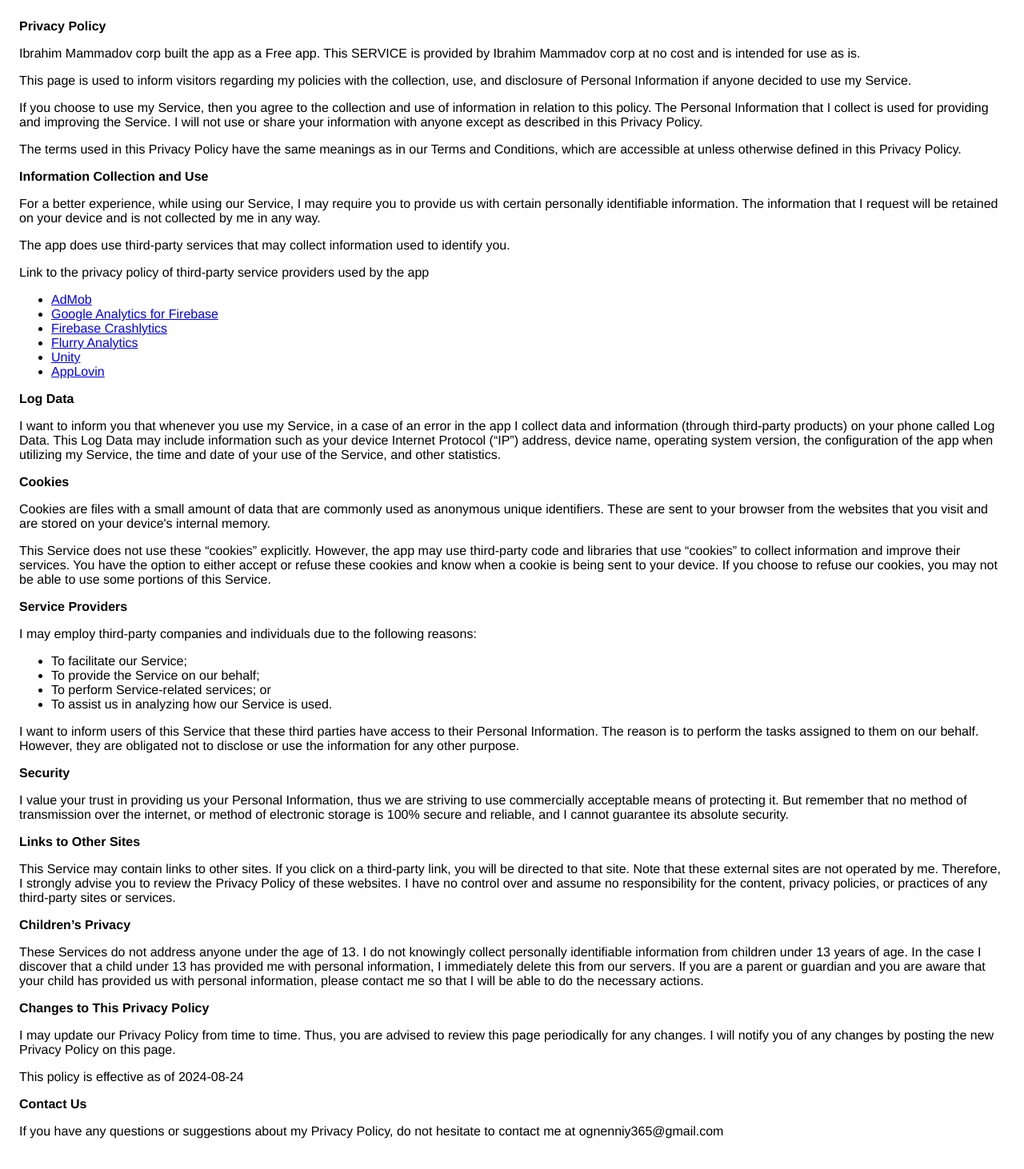
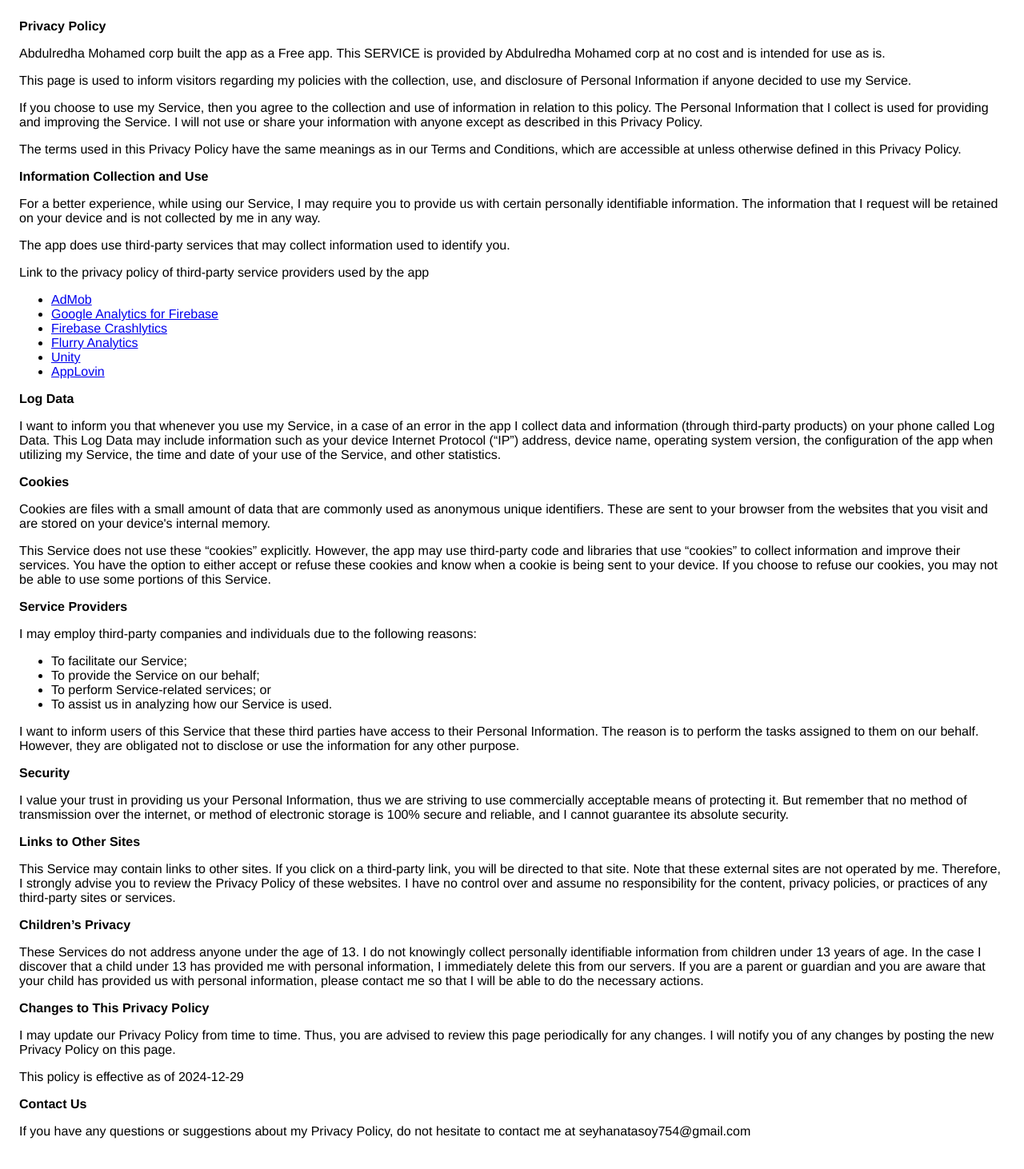
Before and after one commit to seyhanatasoy754/seyhanatasoy754.github.io, a plain HTML site: page policy.html in a window 1280 px wide. Shown: the whole page at 80% size. Drawn offline with Linux system fonts and the light colour scheme.

Commit message:
Update policy.html

```diff
--- a/policy.html
+++ b/policy.html
@@ -8,9 +8,9 @@
     </head>
     <body>
     <strong>Privacy Policy</strong> <p>
-                  Ibrahim Mammadov corp built the   app as
+                  Abdulredha Mohamed corp built the   app as
                   a Free app. This SERVICE is provided by
-                  Ibrahim Mammadov corp at no cost and is intended for use as
+                  Abdulredha Mohamed corp at no cost and is intended for use as
                   is.
                 </p> <p>
                   This page is used to inform visitors regarding my
@@ -101,9 +101,9 @@
                   periodically for any changes. I will
                   notify you of any changes by posting the new Privacy Policy on
                   this page.
-                </p> <p>This policy is effective as of 2024-08-24</p> <p><strong>Contact Us</strong></p> <p>
+                </p> <p>This policy is effective as of 2024-12-29</p> <p><strong>Contact Us</strong></p> <p>
                   If you have any questions or suggestions about my
-                  Privacy Policy, do not hesitate to contact me at ognenniy365@gmail.com
+                  Privacy Policy, do not hesitate to contact me at seyhanatasoy754@gmail.com
 
 
 
```
